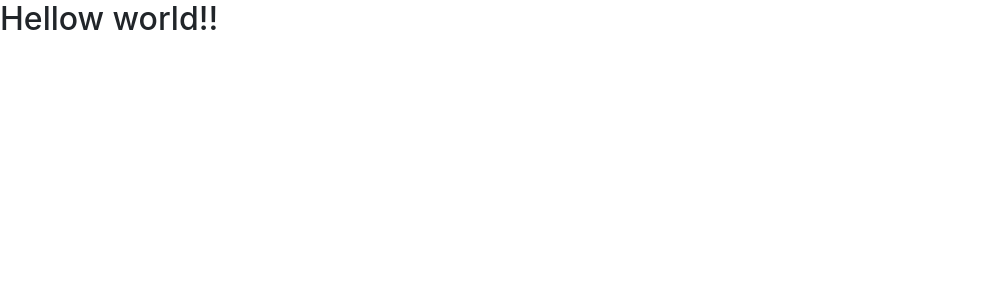
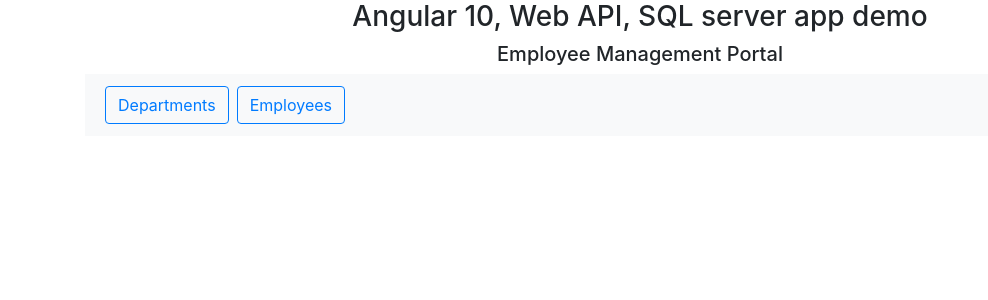
Before and after one commit to DiegoLins10/Department, an Angular app in the folder angular10/: page / in a window 1280 px wide. Shown: the top 300 px of the page, without its empty margins (0-988 px from the left). Built offline with nearby package versions, Linux system fonts and the light colour scheme.

Commit message:
adicionando os botoes para navegar entre os path

```diff
--- a/angular10/src/app/app.component.html
+++ b/angular10/src/app/app.component.html
@@ -1 +1,22 @@
-<h2>Hellow world!!</h2>
+<div class="container">
+
+    <h3 class="d-flex justify-content-center">Angular 10, Web API, SQL server app demo</h3>
+    <h5 class="d-flex justify-content-center">Employee Management Portal</h5>
+
+    <nav class="navbar navbar-expand-sm bg-light navbar-dark">
+    <ul class="navbar-nav">
+        <li class="nav-item">
+            <button routerLink= "department"
+            class="m-1 btn btn-light btn-outline-primary" Button>Departments</button>
+        </li>
+
+        <li class="nav-item">
+            <button routerLink= "employee"
+            class="m-1 btn btn-light btn-outline-primary" Button>Employees</button>
+        </li>
+
+    </ul>
+    </nav>
+<router-outlet></router-outlet>
+
+</div>
```
